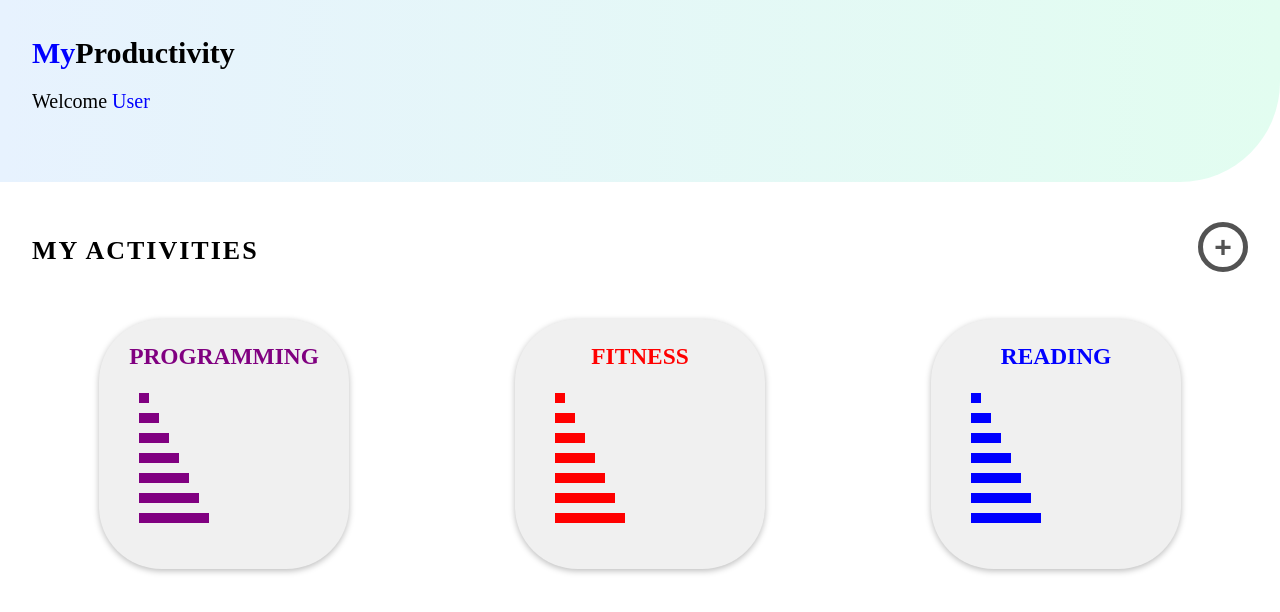
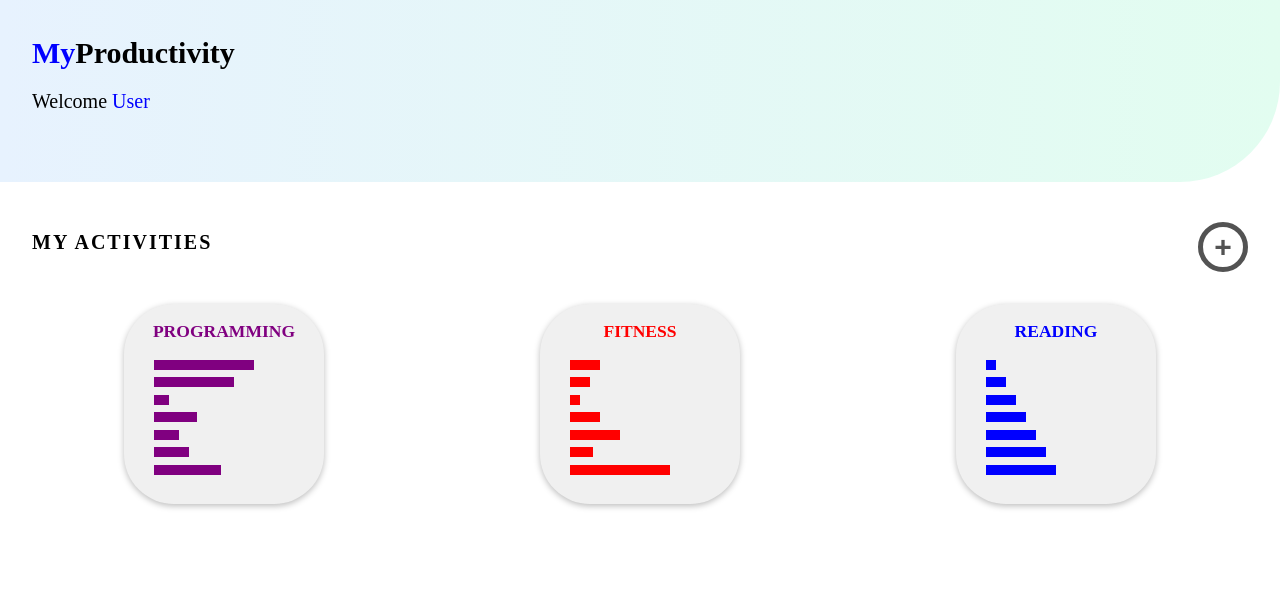
Before and after one commit to denverrthomas/myproductivity, a React (Create React App) app: page / in a window 1280 px wide. Shown: the top 612 px of the page. Built offline with nearby package versions, Linux system fonts and the light colour scheme.

Commit message:
scaling activities down and other design refinement

```diff
--- a/src/App.js
+++ b/src/App.js
@@ -18,14 +18,14 @@ function App() {
             name: 'Fitness',
             description: 'Any form of exercise is logged',
             color: 'red',
-            days:[1,2,3,4,5,6,7]
+            days:[3,2,1,3,5,2.3,10]
         },
         {
             id:3,
             name: 'Programming',
             description: 'Any form of programming is logged',
             color: 'purple',
-            days:[1,2,3,4,5,6,7]
+            days:[10,8,1.5,4.3,2.5,3.5,6.7]
         }
     ]
   )
--- a/src/components/AddActivity.js
+++ b/src/components/AddActivity.js
@@ -28,9 +28,9 @@ const AddActivity = ({addActivity}) => {
     <div className="add-popup">
       <form className="add-form" onSubmit={onSubmit}>
         <input type="text" placeholder="Activity Name"
-          value={name} onChange={(e)=> setName(e.target.value)} style={{color:color}}/>
+          value={name} onChange={(e)=> setName(e.target.value)}/>
         <textarea type="text" placeholder="Description"
-          value={description} onChange={(e)=> setDescription(e.target.value)} style={{color:color}}/>
+          value={description} onChange={(e)=> setDescription(e.target.value)}/>
         <label>Color</label>
         <select value={color} onChange={(e)=> setColor(e.target.value)} style={{color:color}}>
           <option value="Black">Black</option>
--- a/src/index.css
+++ b/src/index.css
@@ -1,6 +1,8 @@
 body {
   margin: auto;
   font-family: 'Poppins';
+  user-select: none;
+  -webkit-tap-highlight-color: transparent;
 }
 
 code {
@@ -39,7 +41,7 @@ p
 
 h2
 {
-  font-size: 26px;
+  font-size: 20px;
   font-weight: 800;
   letter-spacing: 2px;
 }
@@ -72,21 +74,31 @@ button:active
 
 .activity
 {
+  user-select: none;
   margin: auto;
   text-align: center;
   background-color: #F0F0F0;
   border-radius: 25%;
-  width: 250px;
-  height: 250px;
+  width: 200px;
+  height: 200px;
   box-shadow: 0px 2px 6px rgb(189, 189, 189);
   animation: 1s ease-out 0s 1 scaleIntoView;
-  /* border: solid 10px blue; */
+  cursor: pointer;
+}
+.activity:active
+{
+  box-shadow: 0px 0px 10px #4dac7e;
+  transform: scale(.98);
+}
+::selection
+{
+  background: red;
 }
 
 .activity-content
 {
   padding: 0em 0em;
-  font-size: 20px;
+  font-size: 15px;
 }
 
 .activity-content h3
@@ -140,7 +152,7 @@ form input,textarea
   float:left;
   font-family: 'Poppins';
   font-weight: 400;
-  color:#2700FF;
+  color:black;
   font-size: 20px;
 }
 form textarea
@@ -174,6 +186,10 @@ form input::placeholder,textarea::placeholder, select
   font-family: 'Poppins';
   font-weight: 200;
   font-size: 20px;
+}
+form textarea
+{
+  line-height: 28px;
 }
 
 form select
```
